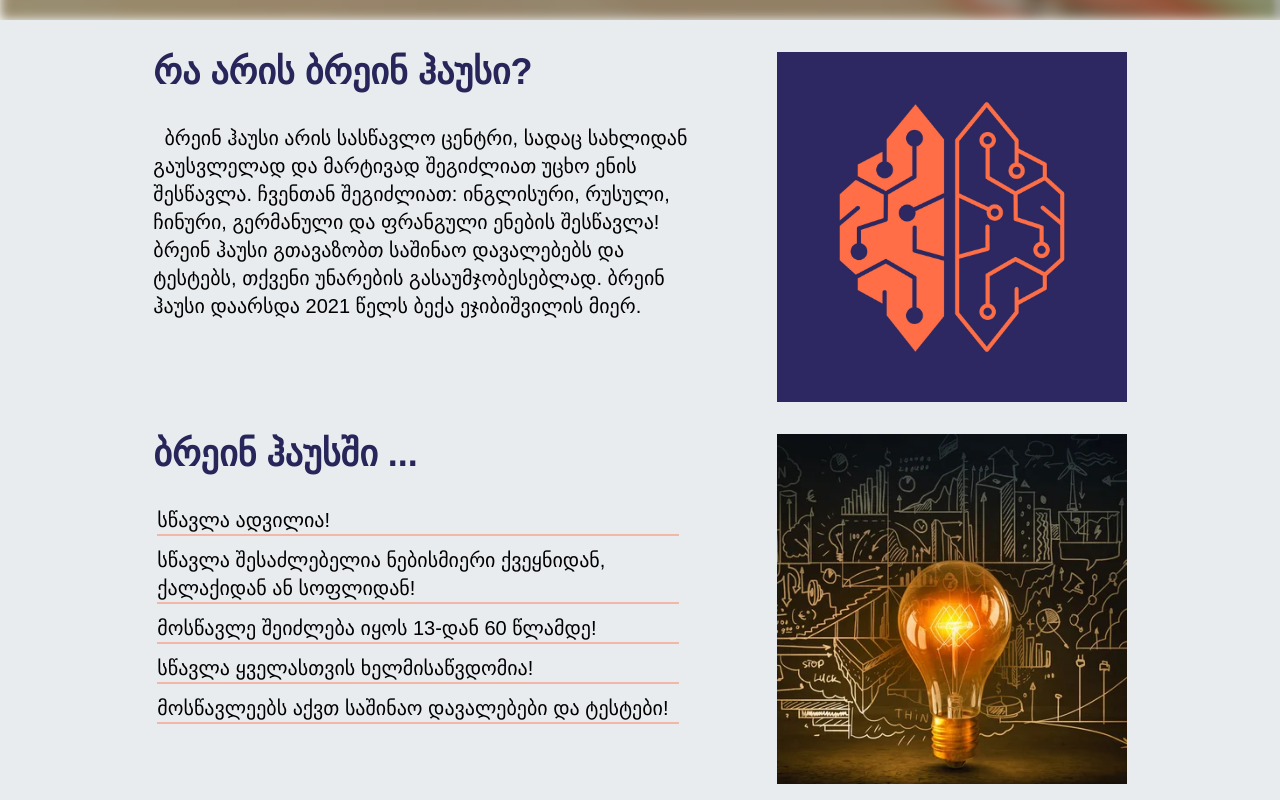
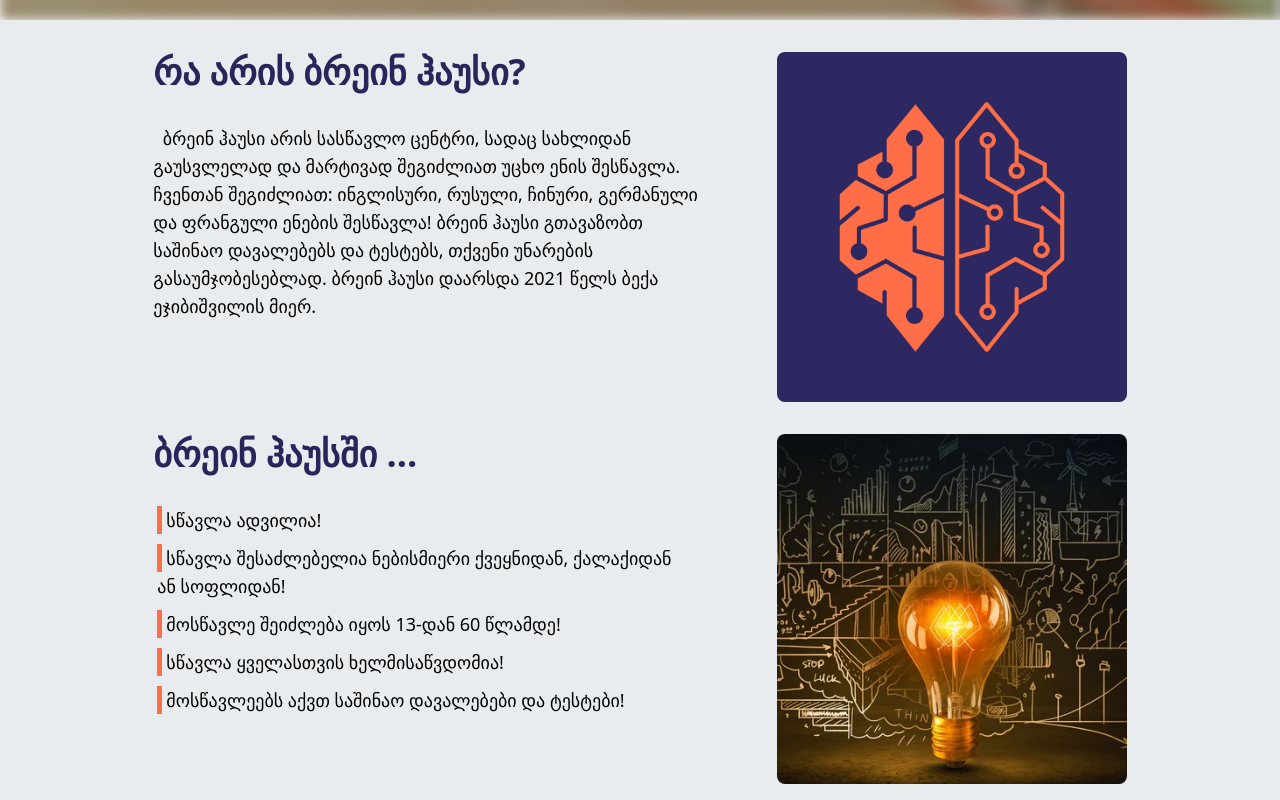
Before and after one commit to imgeorge1/Brain_House, a React (Vite) app in the folder client/: page / in a window 1280 px wide. Shown: the part 860-1660 px from the top of the page. Built offline with nearby package versions, Linux system fonts and the light colour scheme.

Commit message:
improved main page design and added buttons on tickets page

```diff
--- a/client/src/components/main/Main.tsx
+++ b/client/src/components/main/Main.tsx
@@ -6,8 +6,10 @@ const Main = () => {
     <main className="w-full mt-4 items-center px-4 md:px-20">
       <div className="flex flex-col md:flex-row justify-evenly mt-8">
         <div className="">
-          <h2 className="text-4xl font-bold main-text">რა არის ბრეინ ჰაუსი?</h2>
-          <p className="text-xl mt-8 max-w-[550px] main-desc">
+          <h2 className="text-4xl font-semibold main-text font-roboto">
+            რა არის ბრეინ ჰაუსი?
+          </h2>
+          <p className="text-lg mt-8 max-w-[550px] main-desc font-roboto">
             &nbsp; ბრეინ ჰაუსი არის სასწავლო ცენტრი, სადაც სახლიდან გაუსვლელად
             და მარტივად შეგიძლიათ უცხო ენის შესწავლა. ჩვენთან შეგიძლიათ:
             ინგლისური, რუსული, ჩინური, გერმანული და ფრანგული ენების შესწავლა!
@@ -17,24 +19,28 @@ const Main = () => {
           </p>
         </div>
         <img
-          className="w-full h-full md:max-w-[350px] main-img"
+          className="w-full h-full md:max-w-[350px] main-img rounded-lg"
           src={BrainHouse}
           alt="Brain House logo"
         />
       </div>
       <div className="flex flex-col md:flex-row justify-evenly mt-8">
         <div className="">
-          <h2 className="text-4xl font-bold main-text">ბრეინ ჰაუსში ...</h2>
+          <h2 className="text-4xl font-semibold main-text font-roboto">
+            ბრეინ ჰაუსში ...
+          </h2>
           <ul className=" text-xl mt-2 p-6 max-w-[550px]">
-            <li className="li-item">სწავლა ადვილია!</li>
-            <li className="li-item">
+            <li className="li-item font-roboto">სწავლა ადვილია!</li>
+            <li className="li-item font-roboto">
               სწავლა შესაძლებელია ნებისმიერი ქვეყნიდან, ქალაქიდან ან სოფლიდან!
             </li>
-            <li className="li-item">
+            <li className="li-item font-roboto">
               მოსწავლე შეიძლება იყოს 13-დან 60 წლამდე!
             </li>
-            <li className="li-item">სწავლა ყველასთვის ხელმისაწვდომია!</li>
-            <li className="li-item">
+            <li className="li-item font-roboto">
+              სწავლა ყველასთვის ხელმისაწვდომია!
+            </li>
+            <li className="li-item font-roboto">
               მოსწავლეებს აქვთ საშინაო დავალებები და ტესტები!
             </li>
           </ul>
@@ -42,7 +48,7 @@ const Main = () => {
         <img
           src={Light}
           alt="newlogo"
-          className="md:max-w-[350px] h-full w-full main-img"
+          className="md:max-w-[350px] h-full w-full main-img rounded-lg"
         />
       </div>
     </main>
--- a/client/src/components/slider/Slider.tsx
+++ b/client/src/components/slider/Slider.tsx
@@ -18,13 +18,13 @@ function Slider() {
         ></div>
         <div className="absolute inset-0 flex items-center justify-center">
           <div className=" flex flex-col gap-4 items-center ">
-            <h2 className="text-5xl md:text-8xl font-bold text-[#2D2862]">
+            <h2 className="text-5xl md:text-8xl font-semibold text-[#2D2862] font-roboto">
               კურსები
             </h2>
-            <p className="text-1xl md:text-2xl text-[#FDE047] mt-2">
+            <p className="text-1xl md:text-2xl text-[#FDE047] mt-2 font-roboto">
               ონლაინ კურსები
             </p>
-            <button className="flex items-center justify-between w-[12rem] px-4 py-2 md:w-60 md:px-7 md:py-3 rounded-2xl bg-[#2D2862] text-xl  md:text-2xl text-white slider-button">
+            <button className=" font-roboto flex items-center justify-between w-[12rem] px-4 py-2 md:w-60 md:px-7 md:py-3 rounded-2xl bg-[#2D2862] text-xl  md:text-2xl text-white slider-button">
               გაიგეთ მეტი
               <FaArrowRight />
             </button>
@@ -42,10 +42,10 @@ function Slider() {
         ></div>
         <div className="absolute inset-0 flex items-center justify-center ">
           <div className=" flex flex-col gap-5 items-center">
-            <h2 className="text-5xl md:text-8xl font-bold text-[#2D2862]">
-              რატომ ჩვენ ?
+            <h2 className="text-4xl md:text-8xl font-semibold text-[#2D2862] font-roboto">
+              რატომ ჩვენ?
             </h2>
-            <p className="text-1xl md:text-2xl text-[#FDE047] mt-2">
+            <p className="text-1xl md:text-2xl text-[#FDE047] mt-2 font-roboto">
               ჩვენ ვასწავლით ონლაინ, უმარტივესი მეთოდებით
             </p>
           </div>
@@ -61,13 +61,13 @@ function Slider() {
         ></div>
         <div className="absolute inset-0 flex items-center justify-center">
           <div className=" flex flex-col gap-5 items-center">
-            <h2 className="text-5xl md:text-8xl font-bold text-[#2D2862]">
+            <h2 className="text-4xl md:text-8xl font-semibold text-[#2D2862] font-roboto">
               რეგისტრაცია
             </h2>
-            <p className="text-1xl md:text-2xl text-[#FDE047] mt-2">
-              შეეგიძლიათ გაიაროთ რეგისტრაცია ახლა უკვე ჩვენი საიტიდან!
+            <p className="text-lg md:text-2xl text-[#FDE047] mt-2 font-roboto">
+              ახლა რეგისტრაცია ჩვენი საიტიდან შეგიძლიათ!
             </p>
-            <button className="flex items-center justify-between w-[12rem] px-4 py-2 md:w-60 md:px-7 md:py-3 rounded-2xl bg-[#2D2862] md:text-2xl text-white slider-button">
+            <button className="font-roboto flex items-center justify-between w-[12rem] px-4 py-2 md:w-60 md:px-6 md:py-3 rounded-2xl bg-[#2D2862] md:text-2xl text-white slider-button">
               რეგისტრაცია
               <FaPenToSquare />
             </button>
--- a/client/src/components/ticketsComponent/TicketRoutes.tsx
+++ b/client/src/components/ticketsComponent/TicketRoutes.tsx
@@ -23,12 +23,15 @@ const TicketRoutes = () => {
           transition={{ duration: 0.8, delay: 0.5 }}
           className="flex items-center justify-between"
         >
-          <Link className="text-xl text-yellow-600" to="/signs">
+          <Link
+            className="text-sm lg:text-lg text-yellow-600 font-roboto buttonBorder mt-2 mb-2 px-6 py-2 pb-2 rounded-3xl duration-200 hover:bg-orange-500 hover:text-white "
+            to="/signs"
+          >
             საგზაო ნიშნები
           </Link>
           <NavLink
             to="/exams"
-            className="text-xl text-yellow-600 no-underline text-center"
+            className="text-sm lg:text-lg text-yellow-600 font-roboto buttonBorder mt-2 mb-2 ml-4 px-6 py-2 pb-2 rounded-3xl duration-200 hover:bg-orange-500 hover:text-white "
           >
             გამოცდა
           </NavLink>
--- a/client/src/index.css
+++ b/client/src/index.css
@@ -16,6 +16,10 @@
   font-family: sans-serif;
   scroll-behavior: smooth;
 }
+.font-roboto{
+  font-family: system-ui, -apple-system, BlinkMacSystemFont, 'Segoe UI', Roboto, Oxygen, Ubuntu, Cantarell, 'Open Sans', 'Helvetica Neue', sans-serif;
+}
+
 
 body {
   margin: 0;
@@ -139,10 +143,16 @@ code {
 .li-item {
   margin-left: -20px;
   margin-bottom: 10px;
-  border: #fe6e466b 2px solid;
-  border-top: none;
-  border-left: none;
-  border-right: none;
+  font-size: 18px;
+}
+.li-item::before{
+  content: "";
+  padding: 2px;
+  left: 0;
+  top: 0;
+  height: 10px;
+  width: 50%;
+  border-left: #fe6e46 5px solid;
 }
 
 @media (max-width: 1170px) {
```
